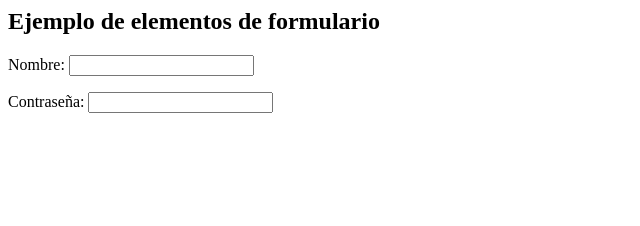
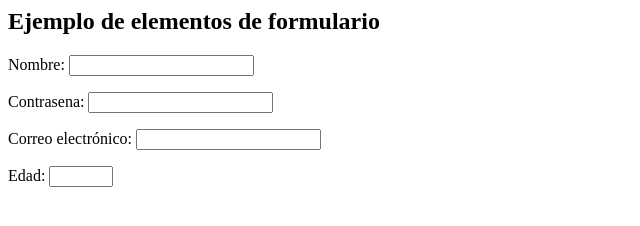
Before and after one commit to Er1ckJD/AplicacionesWebRepoGrupoA, a plain HTML site: page elementos_formularios.html in a window 1280 px wide. Shown: the whole page, without its empty margins (0-640 px from the left). Drawn offline with Linux system fonts and the light colour scheme.

Commit message:
segundo comentario, continuidad basico de formulario

```diff
--- a/elementos_formularios.html
+++ b/elementos_formularios.html
@@ -9,9 +9,19 @@
     </p>
     <!-- Campo de contraseña -->
     <p>
-        <label>Contraseña:
+        <label>Contrasena:
             <input type="password" name="password">
         </label>
+    </p>
+    <!-- Campo de correo electrónico -->
+    <p>
+        <label for="correo">Correo electrónico:</label>
+        <input type="email" id="correo" name="email">
+    </p>
+    <!-- Campo de número -->
+    <p>
+        <label for="numero">Edad:</label>
+        <input type="number" id="numero" name="numero" min="1" max="106">
     </p>
 </form>
 </body>
```
